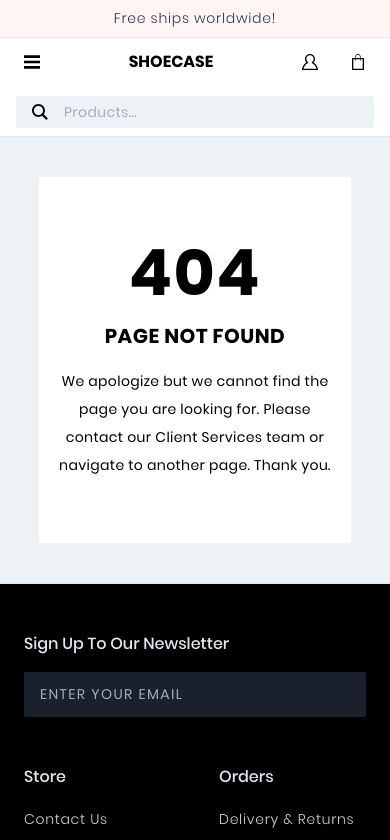
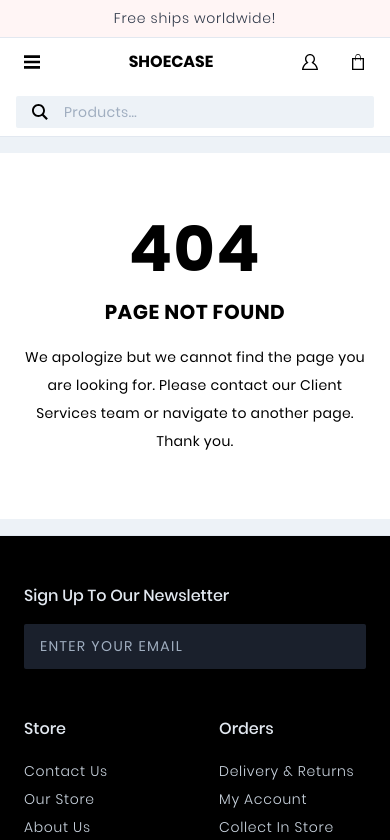
Before and after one commit to eduamdev/shoecase, a React (Create React App) app: page /not-found in a window 390 px wide. Shown: the top 840 px of the page. Built offline with nearby package versions, Linux system fonts and the light colour scheme.

Commit message:
not found adjustments

```diff
--- a/src/components/notFound.js
+++ b/src/components/notFound.js
@@ -2,18 +2,15 @@ import React from 'react';
 
 const NotFound = () => {
   return (
-    <section className='bg-gray-200 w-full py-10 md:py-20'>
-      <article
-        className='bg-white mx-auto px-4 md:px-10 py-12 md:py-24 '
-        style={{ maxWidth: '80%' }}
-      >
+    <section className='bg-gray-200 w-full py-4 md:py-10 lg:py-20'>
+      <article className='bg-white mx-auto px-4 md:px-10 py-12 md:py-24 max-w-md md:max-w-2xl lg:max-w-4xl xl:max-w-5xl'>
         <h1 className='text-center font-bold text-6xl md:text-8xl lg:text-10xl uppercase tracking-wide'>
           404
         </h1>
         <h2 className='text-center font-bold uppercase text-xl lg:text-3xl tracking-wide mb-4'>
           page not found
         </h2>
-        <p className='text-center text-sm tracking-wide leading-loose max-w-2xl mx-auto mb-4'>
+        <p className='text-center text-sm tracking-wide leading-loose max-w-md xl:max-w-2xl mx-auto mb-4'>
           We apologize but we cannot find the page you are looking for. Please
           contact our Client Services team or navigate to another page. Thank
           you.
```
